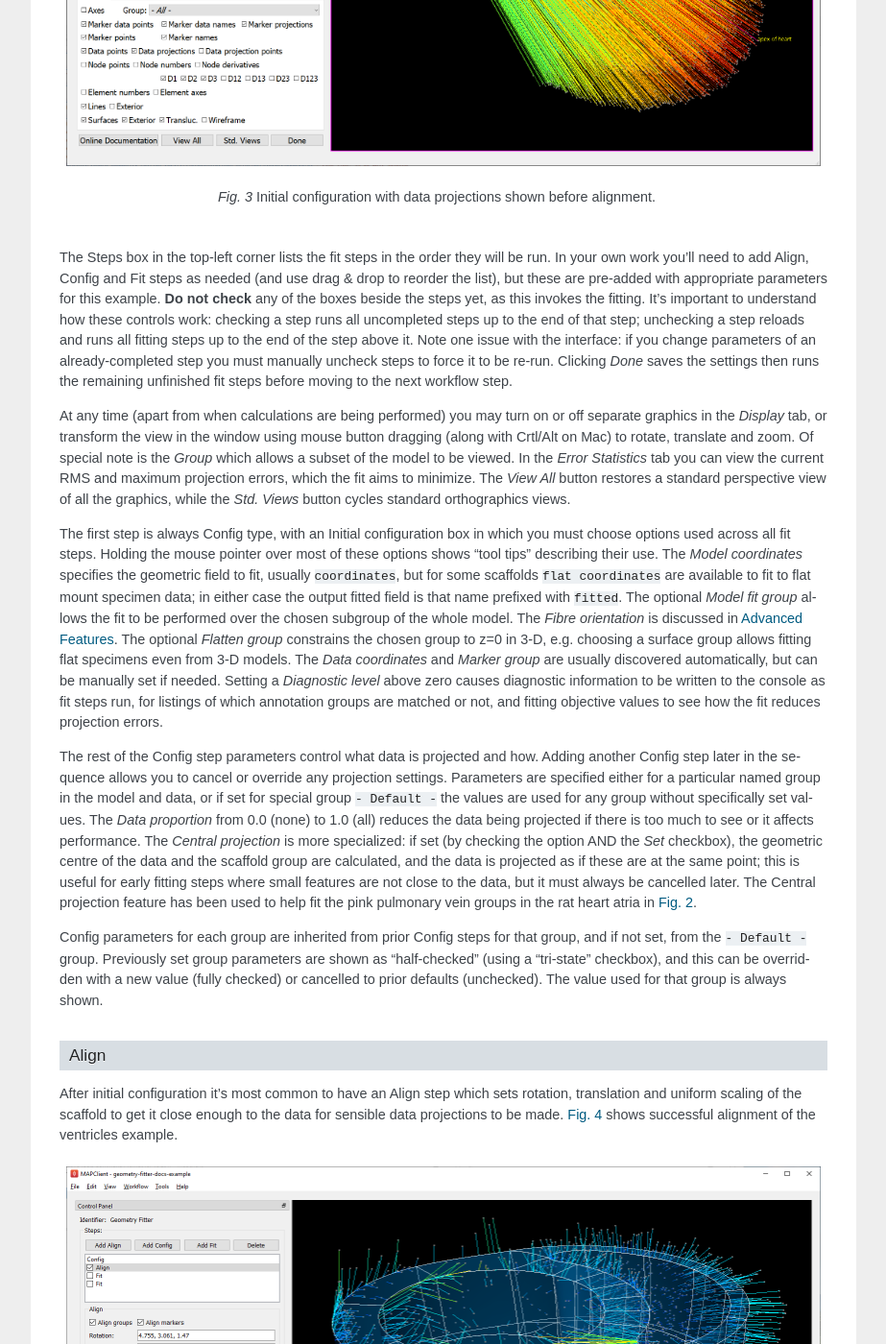
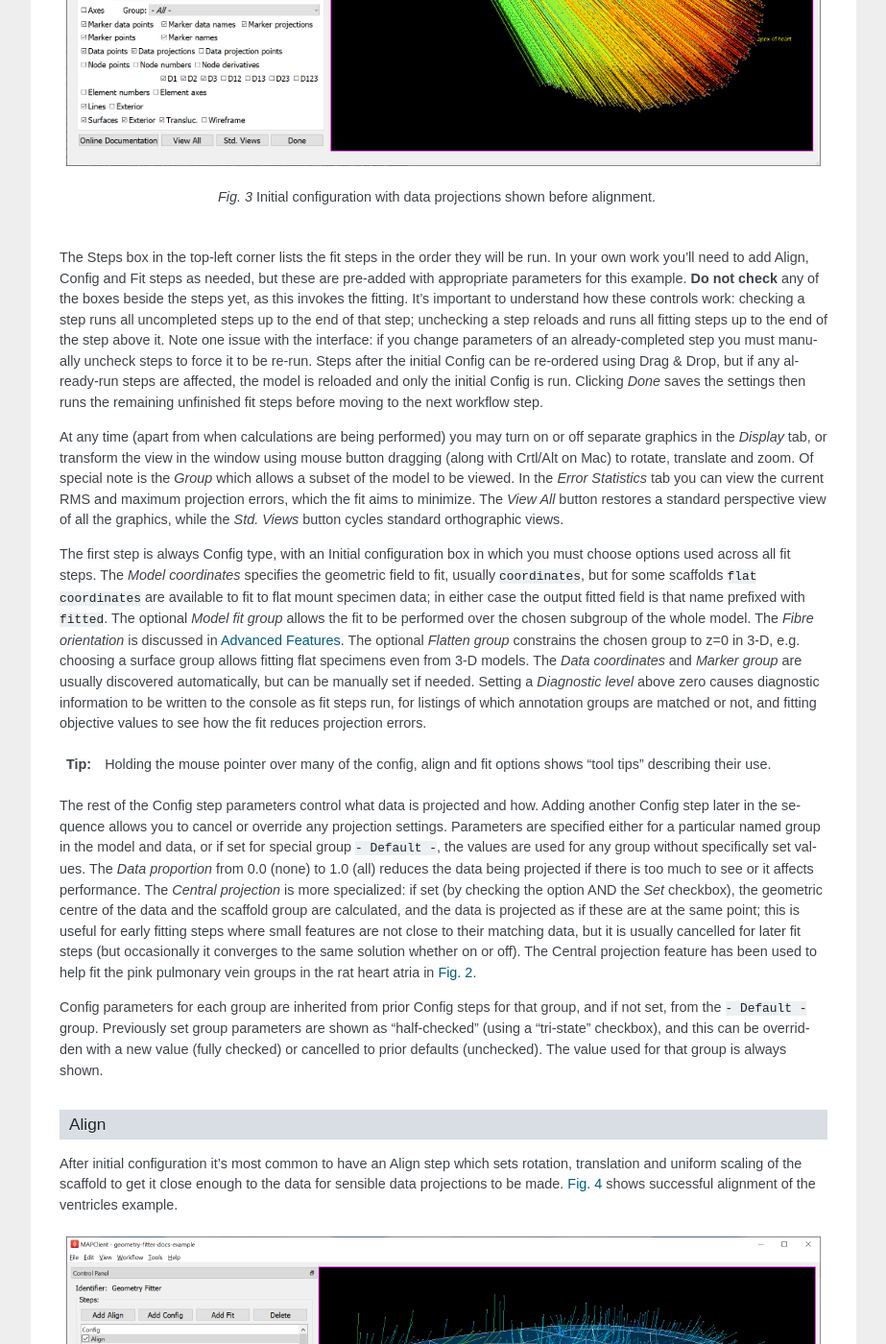
Before and after one commit to v-chopovda/mapclientplugins.geometryfitter, a Sphinx documentation site: the page built from docs/index.rst, in a window 1280 px wide and 1400 px high, scrolled down 3429 px. Shown: the whole window at 96% size, without its empty margins (198-1121 px from the left). Built offline with Sphinx 7.4.7, drawn with Linux system fonts in a browser that asks for light colours; some of the changed text lies outside the part shown.

Commit message:
Update documentation and tool tips

```diff
--- a/docs/index.rst
+++ b/docs/index.rst
@@ -79,7 +79,7 @@
 
 .. note::
 
-   Fitting is **slow**. Even with this modest-sized example, fit calculations take several seconds to run, and for large problems this can become minutes. For this reason the **Geometry Fitter** interface requires the user to invoke fitting steps, as explained below, and ... patience is needed!
+   Fitting is slow. Even with this modest-sized example, fit calculations take several seconds to run, and for large problems this can become minutes. For this reason the **Geometry Fitter** interface requires the user to invoke fitting steps, as explained below, and ... patience is needed!
 
 
 Config
@@ -97,13 +97,15 @@
 
    Initial configuration with data projections shown before alignment.
 
-The Steps box in the top-left corner lists the fit steps in the order they will be run. In your own work you'll need to add Align, Config and Fit steps as needed (and use drag & drop to reorder the list), but these are pre-added with appropriate parameters for this example. **Do not check** any of the boxes beside the steps yet, as this invokes the fitting. It's important to understand how these controls work: checking a step runs all uncompleted steps up to the end of that step; unchecking a step reloads and runs all fitting steps up to the end of the step above it. Note one issue with the interface: if you change parameters of an already-completed step you must manually uncheck steps to force it to be re-run. Clicking *Done* saves the settings then runs the remaining unfinished fit steps before moving to the next workflow step.
+The Steps box in the top-left corner lists the fit steps in the order they will be run. In your own work you'll need to add Align, Config and Fit steps as needed, but these are pre-added with appropriate parameters for this example. **Do not check** any of the boxes beside the steps yet, as this invokes the fitting. It's important to understand how these controls work: checking a step runs all uncompleted steps up to the end of that step; unchecking a step reloads and runs all fitting steps up to the end of the step above it. Note one issue with the interface: if you change parameters of an already-completed step you must manually uncheck steps to force it to be re-run. Steps after the initial Config can be re-ordered using Drag & Drop, but if any already-run steps are affected, the model is reloaded and only the initial Config is run. Clicking *Done* saves the settings then runs the remaining unfinished fit steps before moving to the next workflow step.
 
-At any time (apart from when calculations are being performed) you may turn on or off separate graphics in the *Display* tab, or transform the view in the window using mouse button dragging (along with Crtl/Alt on Mac) to rotate, translate and zoom. Of special note is the *Group* which allows a subset of the model to be viewed. In the *Error Statistics* tab you can view the current RMS and maximum projection errors, which the fit aims to minimize. The *View All* button restores a standard perspective view of all the graphics, while the *Std. Views* button cycles standard orthographics views.
+At any time (apart from when calculations are being performed) you may turn on or off separate graphics in the *Display* tab, or transform the view in the window using mouse button dragging (along with Crtl/Alt on Mac) to rotate, translate and zoom. Of special note is the *Group* which allows a subset of the model to be viewed. In the *Error Statistics* tab you can view the current RMS and maximum projection errors, which the fit aims to minimize. The *View All* button restores a standard perspective view of all the graphics, while the *Std. Views* button cycles standard orthographic views.
 
-The first step is always Config type, with an Initial configuration box in which you must choose options used across all fit steps. Holding the mouse pointer over most of these options shows "tool tips" describing their use. The *Model coordinates* specifies the geometric field to fit, usually ``coordinates``, but for some scaffolds ``flat coordinates`` are available to fit to flat mount specimen data; in either case the output fitted field is that name prefixed with ``fitted``. The optional *Model fit group* allows the fit to be performed over the chosen subgroup of the whole model. The *Fibre orientation* is discussed in :ref:`section-advanced-features`. The optional *Flatten group* constrains the chosen group to z=0 in 3-D, e.g. choosing a surface group allows fitting flat specimens even from 3-D models. The *Data coordinates* and *Marker group* are usually discovered automatically, but can be manually set if needed. Setting a *Diagnostic level* above zero causes diagnostic information to be written to the console as fit steps run, for listings of which annotation groups are matched or not, and fitting objective values to see how the fit reduces projection errors.
+The first step is always Config type, with an Initial configuration box in which you must choose options used across all fit steps. The *Model coordinates* specifies the geometric field to fit, usually ``coordinates``, but for some scaffolds ``flat coordinates`` are available to fit to flat mount specimen data; in either case the output fitted field is that name prefixed with ``fitted``. The optional *Model fit group* allows the fit to be performed over the chosen subgroup of the whole model. The *Fibre orientation* is discussed in :ref:`section-advanced-features`. The optional *Flatten group* constrains the chosen group to z=0 in 3-D, e.g. choosing a surface group allows fitting flat specimens even from 3-D models. The *Data coordinates* and *Marker group* are usually discovered automatically, but can be manually set if needed. Setting a *Diagnostic level* above zero causes diagnostic information to be written to the console as fit steps run, for listings of which annotation groups are matched or not, and fitting objective values to see how the fit reduces projection errors.
 
-The rest of the Config step parameters control what data is projected and how. Adding another Config step later in the sequence allows you to cancel or override any projection settings. Parameters are specified either for a particular named group in the model and data, or if set for special group ``- Default -`` the values are used for any group without specifically set values. The *Data proportion* from 0.0 (none) to 1.0 (all) reduces the data being projected if there is too much to see or it affects performance. The *Central projection* is more specialized: if set (by checking the option AND the *Set* checkbox), the geometric centre of the data and the scaffold group are calculated, and the data is projected as if these are at the same point; this is useful for early fitting steps where small features are not close to the data, but it must always be cancelled later. The Central projection feature has been used to help fit the pink pulmonary vein groups in the rat heart atria in :numref:`fig-mcpgf-scaffold-data-annotation-groups`.
+.. tip:: Holding the mouse pointer over many of the config, align and fit options shows "tool tips" describing their use.
+
+The rest of the Config step parameters control what data is projected and how. Adding another Config step later in the sequence allows you to cancel or override any projection settings. Parameters are specified either for a particular named group in the model and data, or if set for special group ``- Default -``, the values are used for any group without specifically set values. The *Data proportion* from 0.0 (none) to 1.0 (all) reduces the data being projected if there is too much to see or it affects performance. The *Central projection* is more specialized: if set (by checking the option AND the *Set* checkbox), the geometric centre of the data and the scaffold group are calculated, and the data is projected as if these are at the same point; this is useful for early fitting steps where small features are not close to their matching data, but it is usually cancelled for later fit steps (but occasionally it converges to the same solution whether on or off). The Central projection feature has been used to help fit the pink pulmonary vein groups in the rat heart atria in :numref:`fig-mcpgf-scaffold-data-annotation-groups`.
 
 Config parameters for each group are inherited from prior Config steps for that group, and if not set, from the ``- Default -`` group. Previously set group parameters are shown as "half-checked" (using a "tri-state" checkbox), and this can be overridden with a new value (fully checked) or cancelled to prior defaults (unchecked). The value used for that group is always shown.
 
@@ -119,16 +121,16 @@
 
    Scaffold after automatic alignment to groups and markers.
 
-It's possible, but difficult, to manually align the scaffold by entering transformation parameters. Interactive alignment with the mouse is not yet implemented.
+It's possible, but difficult, to manually align the scaffold by entering transformation parameters. Interactive alignment with the mouse is currently being implemented.
 
-However, it's preferable to automate alignment so no human intervention is needed, particularly when running the fit sequence for multiple specimens. This requires at least 3 corresponding non-colinear points to be present in the data and scaffold, which may come from 2 sources:
+It's preferable to automate alignment so no human intervention is needed, particularly when running the fit sequence for multiple specimens. This requires at least 3 corresponding non-colinear points to be present in the data and scaffold, which may come from 2 sources:
 
 1. Checking *Align markers* includes any fiducial marker points present in both the scaffold in data. In the example, there is a single marker point "apex of heart" which is of high quality for alignment. The label for this marker can be seen at the bottom of the figure, both in the scaffold (white) and data (yellow).
 2. Checking *Align groups* includes pseudo marker points at the geometric centre of each named data group, and each corresponding scaffold group. In the example, the "endocardium of left ventricle" and "endocardium of right ventricle" groups clearly make a nice triangle with the apex for alignment; "epicardium" is not so helpful as its centre is close to the centre of the whole scaffold/data.
 
 If either of the above are checked, automatic alignment is performed. This is a non-linear optimization which computes the transformation parameters giving minimal differences between scaffold and data marker/group points. Looking at the above figure we can already see the scaffold is quite a good fit, and the projection lines are relatively parallel meaning they are consistent in how they will pull the scaffold to the data during the fit.
 
-The calculated scale may be a little larger or smaller than wanted for the final fit. Usually it is close enough to fit correctly, but sometimes it is necessary to force a different relative scale. Newer versions of **Geometry Fitter** support a *Scale proportion* parameter which makes the final scale the chosen proportion of the optimal scale, e.g. 0.9 gives 90% scale. Making the model smaller can be helpful when using the *Flatten group* setting.
+The calculated scale may be a little larger or smaller than wanted for the final fit. Usually it is close enough to fit correctly, but sometimes it is necessary to force a different relative scale. **Geometry Fitter** supports a *Scale proportion* parameter which makes the final scale the chosen proportion of the optimal scale, e.g. 0.9 gives 90% scale. Making the model smaller can be helpful when using the *Flatten group* setting.
 
 After the Align step the geometric configuration becomes the "reference state" which later deformations are defined with respect to, and to which penalties may be applied.
 
@@ -139,7 +141,7 @@
 
 It's usually not possible to fit using just the data projection minimization, because there will be field parameters in the scaffold which are not adequately constrained by data point projections, either in the interior, outside the data, or where data is sparse (where there is less data than the number of field parameters, locally or globally). Attempting to solve in such situations results in some or all of the scaffold appearing to explode, an unrecoverable situation. Furthermore, if data is noisy with random fluctuations in data point positions, the fitted scaffold may end up wavy and not representative of the observed shape, and from that state it is usually not possible to recover to a realistic solution. The solution for both cases is to add additional terms to the fit which scale measures of deformation: small "penalty" values multiplying these terms are usually sufficient to maintain a stable and sensibly shaped solution without excessively affecting the data projection fit. These penalties, particularly those scaling curvature, help maintain the smoothness of the fitted field.
 
-:numref:`fig-fit-step-fit1` shows the end of an initial coarse fit using high deformation penalties to maintain smoothness. It may not look like it has changed much, but the projection lines are significantly shorter over most of the scaffold indicating a closer fit.
+:numref:`fig-fit-step-fit1` shows the end of an initial coarse fit using high deformation penalties to maintain smoothness. It may not look like it has changed much, but the projection lines are significantly shorter over most of the scaffold indicating a closer fit. The figure shows the current RMS and maximum errors (lengths of projection lines) which give a measure of closeness-of-fit.
 
 .. _fig-fit-step-fit1:
 
@@ -157,6 +159,8 @@
 The following Fit step parameters can be set for either for individual groups or for the special ``- Default -`` group which applies on any group not specifically set:
 
 * *Data weight* is a non-negative value which multiplies the projection error for each group, with default value 1.0. Setting value 10.0 for one group makes that group conform more closely to the data at the expense of other groups, as if there were 10x as many data points. Note when using the *Flatten group* Config option, this parameter for the chosen group weights the integral over that group which applies the flattening; there should not be data points for the flatten group.
+* *Data sliding factor* is a real value >= 0.0 which multiplies group weight in sliding directions (two directions for surfaces, one for lines). Default value 0.1 gives some sliding resistance. Setting value 0.0 gives zero sliding resistance. A small positive value << 1.0 may aid stability where there is insufficient constraint from markers, line groups, multiple groups and inherent shape. Higher values increasingly apply stretch to the span of data points, but also limit movement which can lead to tangential wrinkling.
+* *Stretch to data*, if set, uses the full data weight in the direction of projection where it has a significant component tangential to the surface or line group being projected onto. This has the effect of stretching the model to the span of data, particularly with zero/low *Data sliding factor*. Turn off (and use *Data sliding factor* ~ 0.0) for groups such as inlet/outlet tubes where specimens show quite variable length, so the feature is oriented with the data but keeps its length from the reference scaffold. Note there is no equivalent feature to shrink to data.
 * *Strain penalty* is a scale factor multiplying the components of the Lagrangian large strain tensor relative to the reference state. This penalty tends to keep scaffold linear dimensions near where they were during the fit, and is helpful for maintaining stability in regions outside the data. Very high values pull the scaffold back to its reference state, which is not wanted. The large strain terms are non-linear and handle rotation during the fit, which generally requires several iterations to converge.
 * *Curvature penalty* is a scale factor multiplying the gradient of the deformation gradient with respect to reference coordinates. This is often the more useful penalty to use. Higher values reduce curvature in the fitted field relative to the reference coordinates which is essentially what is needed to keep a smooth solution without excessive waviness, so data projections remain sensible.
 
@@ -177,12 +181,14 @@
 
    Scaffold after fine fit with lower deformation penalties.
 
-The data projections are small over most of the surfaces, but some regions show larger projection errors. 1-2 more iterations would help pull the top surface up to the data, which is left for the user to try. There are several remaining issues with the fit:
+The mean and maximum data projection errors have approximately halved. They are small over most of the surfaces, but some regions show markedly larger projection lines. A few more iterations and possibly lower penalties would help pull the top surface up to the data and resolve all non-linearities in strain and data projections; this is left for the user to try. The aim is to iterate until convergence, i.e. when the changes in both error statistics and the fitted shape become negligible.
+
+Note there are several remaining issues with the fit:
 
 1. The overall shape is quite wavy, but this is in the data itself. It was imaged from an ex-vivo specimen embedded in gel, so some deformation is likely to have occurred in preparing the specimen.
 2. The largest projection errors remain on the cusp at the inflow of the quarter-moon-shaped right ventricle, shown near the front of the scaffold. Regions where surfaces come close together are difficult to fit as projections may be made to the wrong surface, but that isn't happening here. An anatomical scaffold is a continuum model of the anatomy, intended to represent the bulk behaviour of the tissue. Particularly in larger animals the surface of the fibrous heart muscle consists of discrete *trabeculae* which lace the surface, permitting blood flow between them. The cusps of the right ventricle are usually criss-crossed with trabeculae, and are therefore neither clearly sharp nor rounded. The best fit for the continuous scaffold in this area is a compromise between the data coordinates in this region which gives an average representation of the tissue. An investigator may choose to digitize less data to control this, or fitting features such as discarding the most distant data points may assist in this region. As it turns out, the fit in this region is probably what was wanted.
 3. The middle regions of the cusp at the far end of the right ventricle is not well fitted for the opposite reason: it was initially too far from the data so the more distant parts lacked projections which would pull it back. New features are being considered for this situation, such as allowing group data to be arbitrarily scaled (about its centroid) when performing projection.
-4. There are contours crossing the right ventricle which may be papillary muscles. If so they should have been annotated as such, so papillary muscles can be fit once included in the heart scaffold, but until then it's if they aren't annotated as "endocardium of right ventricle".
+4. There are data points with larger projection errors on the right ventricle which may represent papillary muscles. If so, they should have been annotated as such, so papillary muscles can be fit once included in the heart scaffold, but until then it's arguable whether or not they should be used as data for fitting the "endocardium of right ventricle".
 
 .. note::
 
@@ -196,7 +202,7 @@
 The **Geometry Fitter** has some features which may help fitting in certain cases:
 
 1. Deformation penalties can be multi-component to give different penalties (to be more/less stiff) in different directions. If fewer values than the number expected are entered, the last value is used for all remaining factors (which is how a single value works), so you'll usually need to set either one or all values:
-    * Up to 9 values can be set for *Strain penalty* in 3-D problems (4 in purely 2-D problems). The first 3 values give the penalties for the first component of the fitted field with respect to the components of the reference coordinates, the second 3 values are for the second component, while the last 3 values are for the third component.
+    * Up to 9 values can be set for *Strain penalty* in 3-D scaffold meshes. The first 3 values are the penalties for the strain in the 1 direction followed by shears in the 1-2 and 1-3 directions; the second 3 values are the penalties for 1-2 shear, the strain in the 2 direction and the 2-3 shear; the last 3 values are the penalties for 1-3 and 2-3 shears followed by the strain in the 3 direction. The penalties should generally be a symmetric matrix with values as described across rows first. In 2-D there are 4 values as a 2x2 matrix with the strains in the 1 and 2 directions are on the diagonal with the 1-2 shear off the diagonal. In a 1-D mesh only 1 value for longitudinal strain is used.
     * Up to 27 values can be set for the *Curvature penalty* in 3-D problems, 9 for the first component, followed by 9 for each of the second and third components. These scale 9 second derivatives which are indexed by the reference coordinate components twice. This is a symmetric matrix and the penalties for each component are also expected to be symmetric with only 6 independent values, e.g. [A B C B D E C E F], where A, D and F are penalty values for curvature in the 1-1, 2-2 and 3-3 directions, while B, C and E are penalty values for shear in the 1-2, 1-3 and 2-3 directions.
 2. If a *Fibre orientation* field is specified in the initial Config step, the deformation gradients (to penalise) are measured with respect to local fibre axes in each element. At this time only the in-built "zero fibres" field is practical for use (otherwise choose "-" to disable). This reorients the reference coordinates to a local coordinate system where the first direction is in line with the local element axis 1 (show "Element axes" graphics to see), the second direction is normal to this in the 1-2 plane of the element axes, and the third direction is normal to both of these. Uses include:
     * For scaffolds where the third element axis is through the wall of a hollow structure, multi-component deformation penalties can be applied separately in-plane (reference components 1 and 2) and through the wall (reference component 3). This can be used to make a group stiffer in-plane, but more pliable through the wall. Likewise, increasing penalties on shear deformation in the 1-3 and 2-3 directions will reduce these out-of-plane shear deformations during fitting.
```
Also changed, not shown: docs/_images/fit-step-align.png, docs/_images/fit-step-fit1.png, docs/_images/fit-step-fit2.png, 2 other files.
